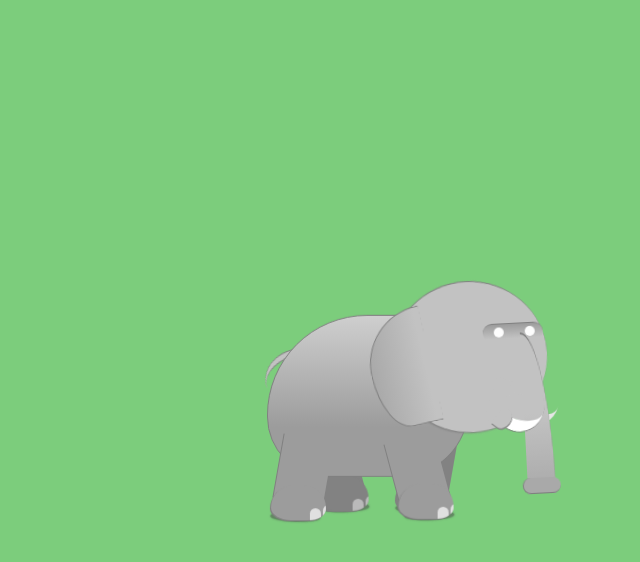
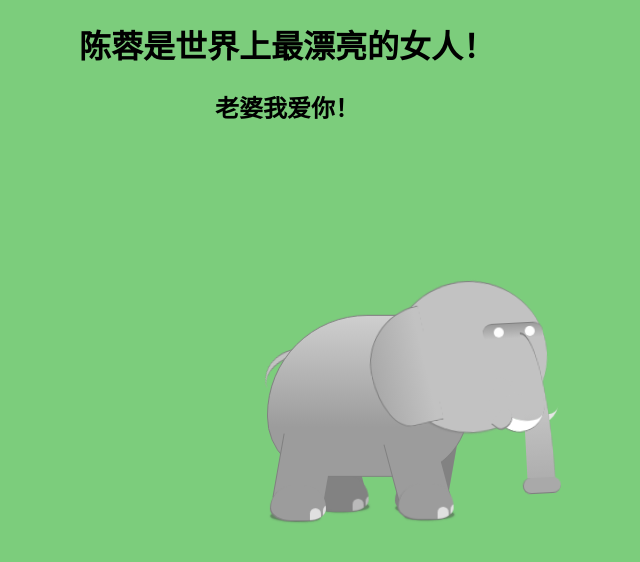
Before and after one commit to Jiangwenjia94/Jiangwenjia94.github.io, a plain HTML site: page index.html in a window 1280 px wide. Shown: the whole page, without its empty margins (273-913 px from the left). Drawn offline with Linux system fonts and the light colour scheme.

Commit message:
sec commit

```diff
--- a/index.html
+++ b/index.html
@@ -11,7 +11,10 @@
 </head>
 <body>
 
-
+<div class="sayhello" style='position:fixed; z-index:999; top:0;width:100%;text-align:center;'>
+    <h1 >陈蓉是世界上最漂亮的女人！</h1>
+    <h2 >老婆我爱你！</h2>
+</div>
 <div class="ele-container">
   <div class="ele-wrapper">
 	<div class="ele-tail"></div>
```
